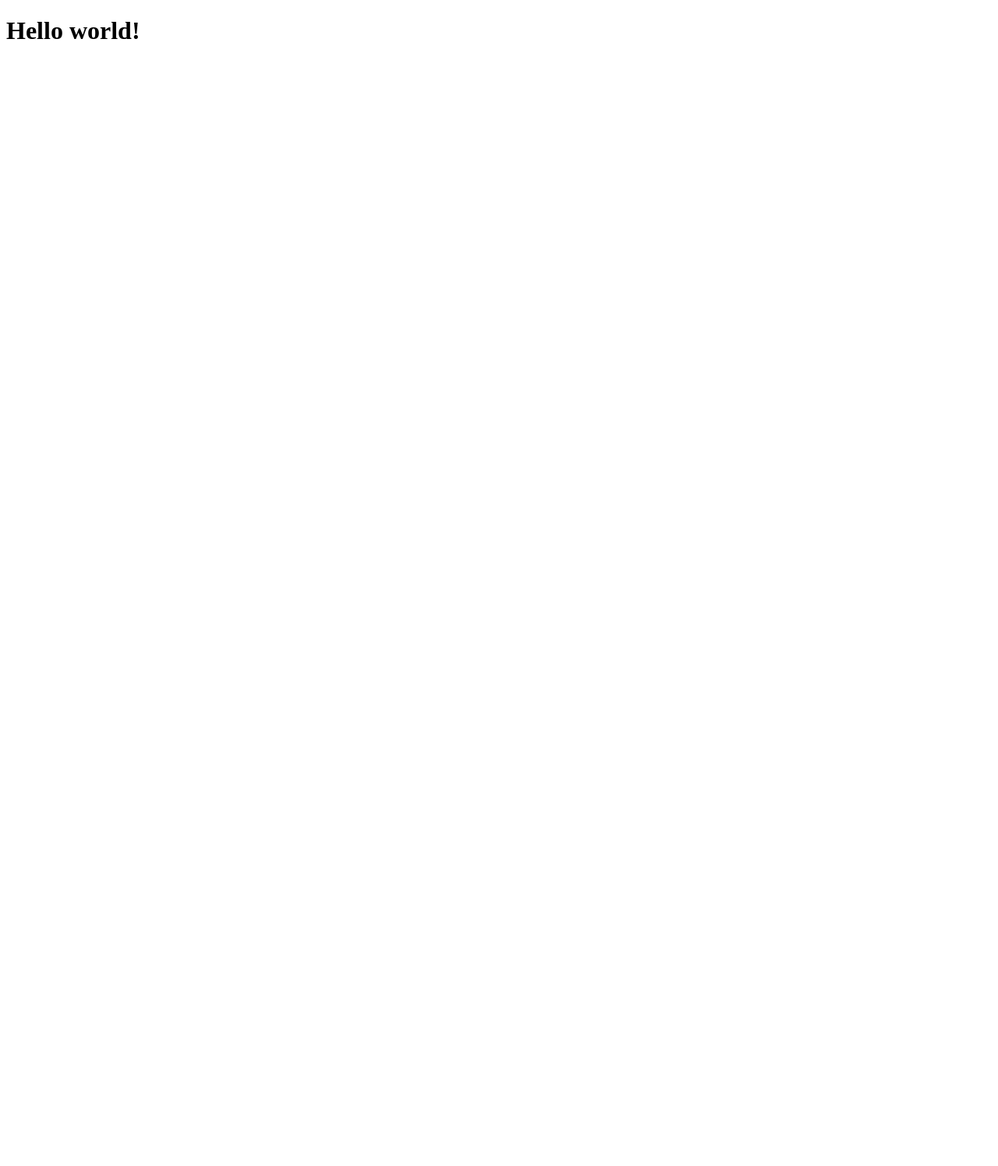
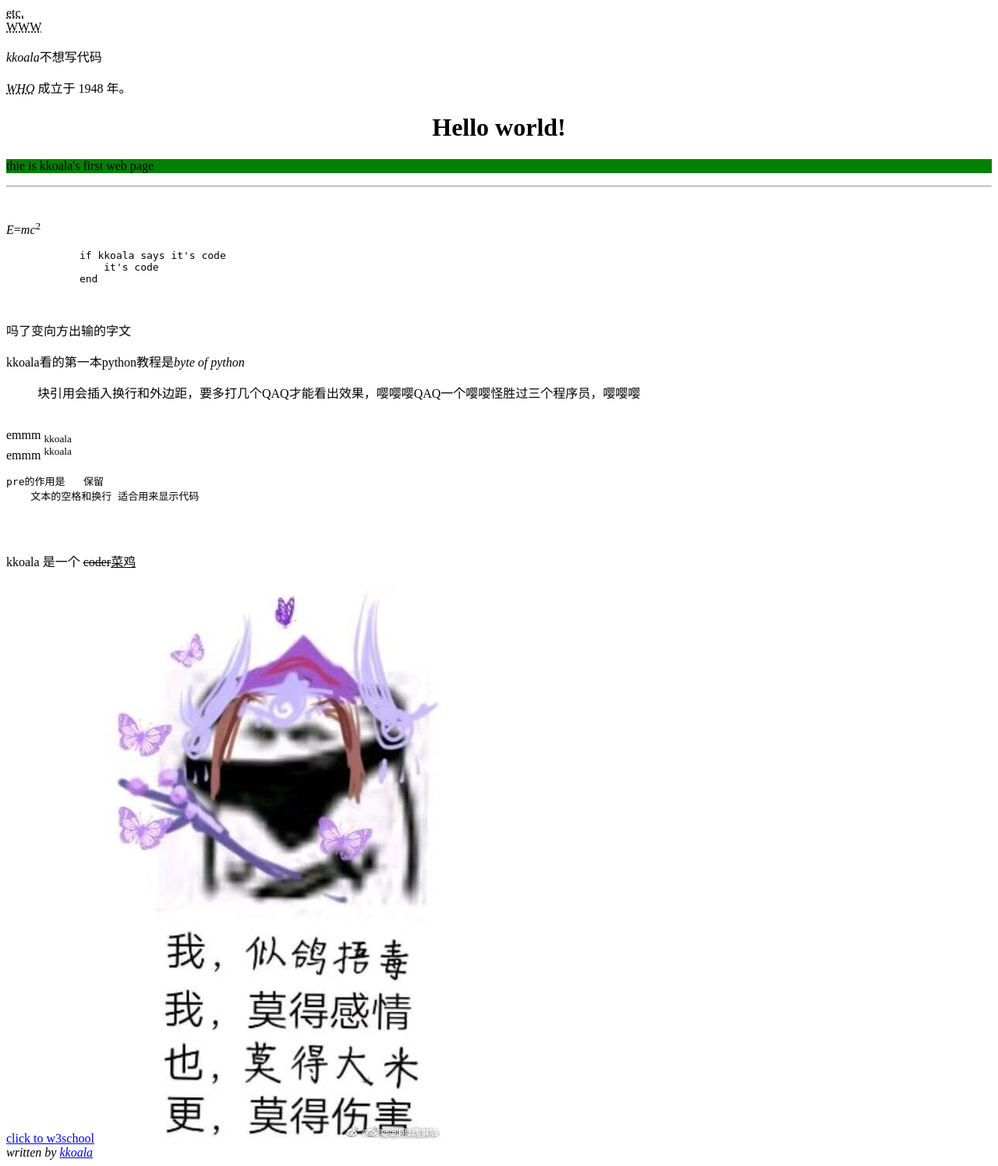
Before and after one commit to kkkoala/python, a Django app: page / in a window 1280 px wide. Before the commit the page is almost empty. Shown: the whole page at 78% size. Before the commit the page ends 50 px from the top, so only its background shows below. Run offline with Django 3.2, Linux system fonts and the light colour scheme.

Commit message:
add in html

```diff
--- a/Demoweb/Demoapp/templates/page.html
+++ b/Demoweb/Demoapp/templates/page.html
@@ -2,10 +2,58 @@
 <html lang="en">
 <head>
     <meta charset="UTF-8">
-    <title>Title</title>
+    <title>kkoala的第n第一个页面</title>
+    <abbr title="etcetera">etc.</abbr>
+    <br />
+    <acronym title="World Wide Web">WWW</acronym> <!--当鼠标放上去时显示完整的-->
+   <p> <dfn title="一个咸鱼">kkoala</dfn>不想写代码<p/>
+    <p><dfn><abbr title="World Health Organization">WHO</abbr></dfn> 成立于 1948 年。</p>
+
 </head>
 <body>
-    <h1>Hello world!</h1>
+    <!--如果采用HTML语句来设置格式，尽量使用style-->
+    <h1 align="center">Hello world!</h1>
+    <p style="background-color:green">thie is kkoala's first web page</p>
+    <hr/>
+    <!-- hr/是产生一条水平线 --><br/>
+    <p><var>E</var>=<var>m</var><var>c</var><sup>2</sup></p><!--写公式的时候常用var-->
+    <code>
+        <pre>
+            if kkoala says it's code
+                it's code
+            end
+        </pre>
+    </code>
+    <br/>
+    <bdo dir="rtl">
+    文字的输出方向变了吗
+    </bdo><br/>
+    <p>kkoala看的第一本python教程是<cite>byte of python</cite></p>
+    <blockquote>
+        块引用会插入换行和外边距，要多打几个QAQ才能看出效果，嘤嘤嘤QAQ一个嘤嘤怪胜过三个程序员，嘤嘤嘤
+    </blockquote>
+    <br/>
+    emmm
+    <sub>kkoala</sub>
+    <br/>
+    emmm
+    <sup>kkoala</sup>
+    <!--一个空行/换行-->
+    <br/>
+    <pre>
+pre的作用是   保留
+    文本的空格和换行 适合用来显示代码
+    </pre><br/>
+    <p>kkoala 是一个 <del>coder</del><ins>菜鸡</ins></p>
+    <a href="http://www.w3school.com.cn">click to w3school</a>
+    <img src="p07.jpg"  />
+    <!--如果页面在服务器上，浏览器出于安全考虑是不允许html访问本地文件的。不会允许浏览器打开file://开头的本地图片的。
+
+如果页面html文件是放在本地的，比如用浏览器打开桌面上的html文件，是可以访问本地图片文件的。 不能跨域访问 如何将图片放在服务器上而不是本地-->
+    <address>
+        written by <a href="mailto:1984366109@qq.com">kkoala</a>
+        <br/>
+    </address>
 
 </body>
 </html>
```
Also changed, not shown: Demoweb/Demoapp/templates/p07.jpg (added).
